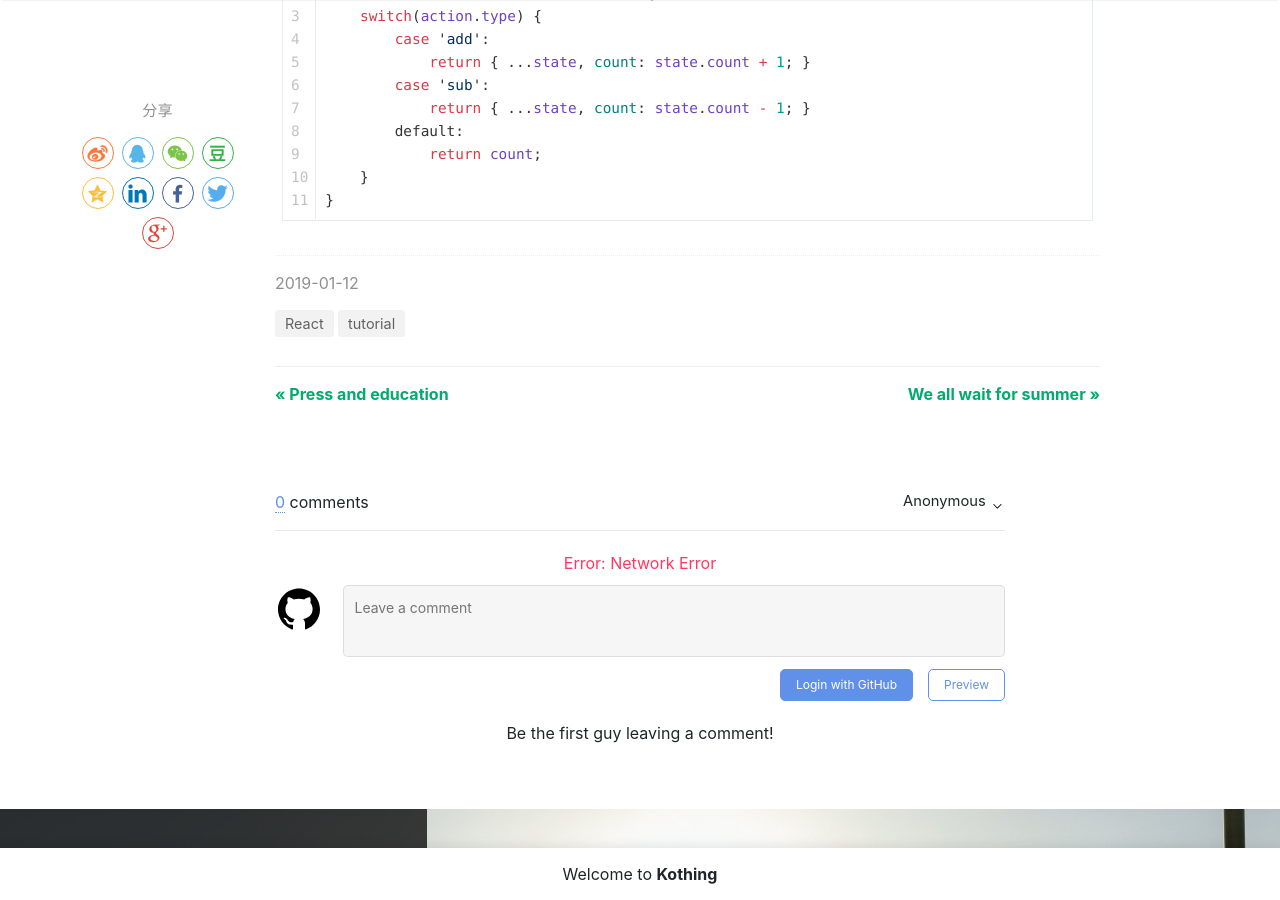
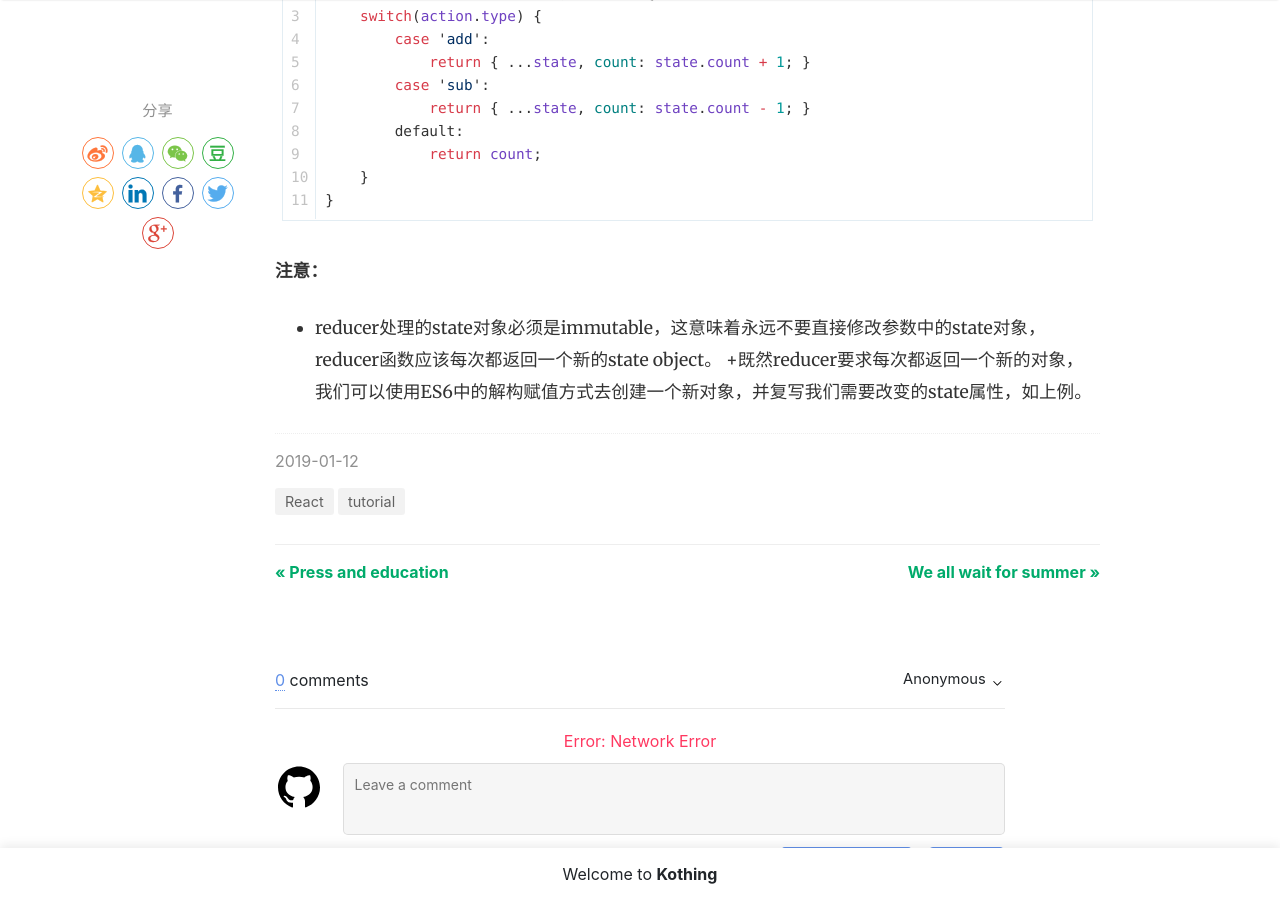
Before and after one commit to kothing/kothing.github.io, a Jekyll site: the page built from _posts/2019-01-12-react-hook--useReducer.md, in a window 1280 px wide and 900 px high, scrolled down 2418 px. Built offline with Jekyll 4.4.1, drawn with Linux system fonts in a browser that asks for light colours; nearby versions of some CDN libraries; comment, search, counter and statistics services are not loaded.

Commit message:
Update 2019-01-12-react-hook--useReducer.md

````diff
--- a/_posts/2019-01-12-react-hook--useReducer.md
+++ b/_posts/2019-01-12-react-hook--useReducer.md
@@ -63,3 +63,7 @@ function countReducer(state, action) {
     }
 }
 ```
+**注意：**
+
++ reducer处理的state对象必须是immutable，这意味着永远不要直接修改参数中的state对象，reducer函数应该每次都返回一个新的state object。
++既然reducer要求每次都返回一个新的对象，我们可以使用ES6中的解构赋值方式去创建一个新对象，并复写我们需要改变的state属性，如上例。
````
